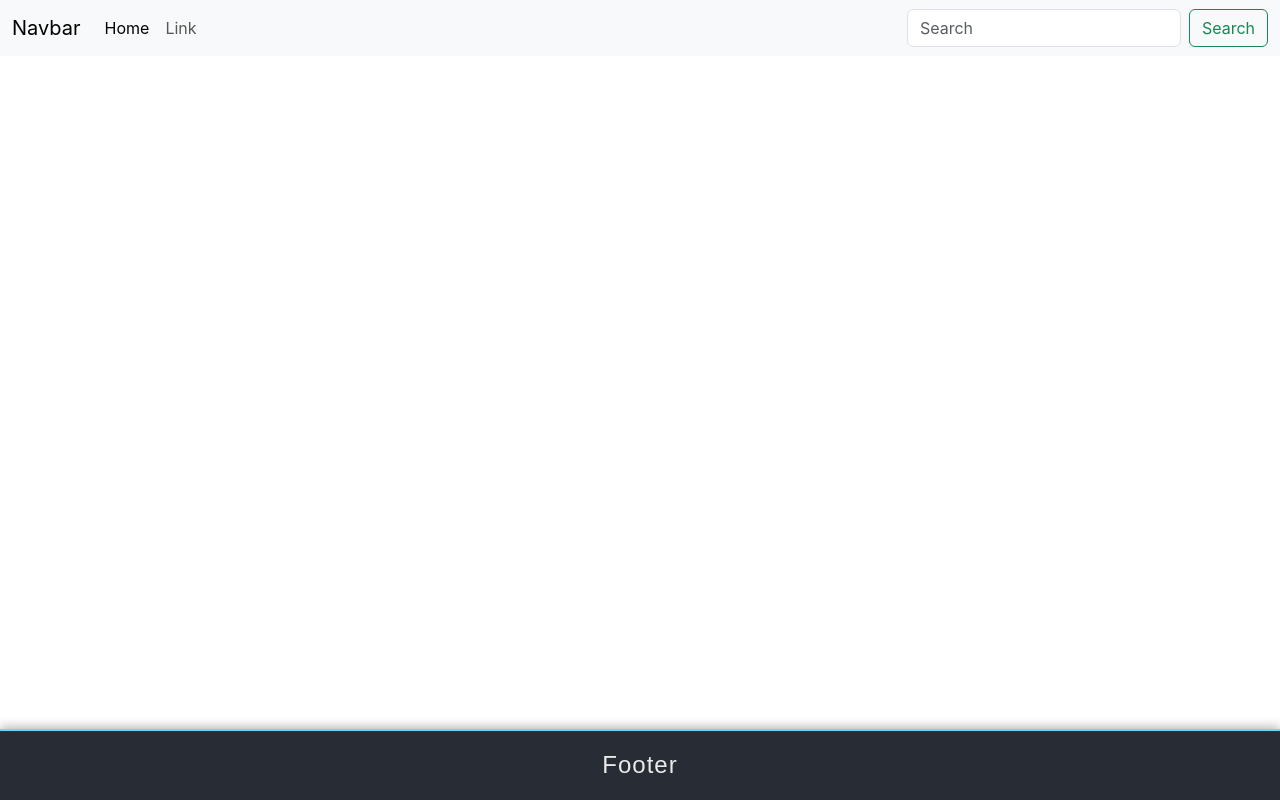
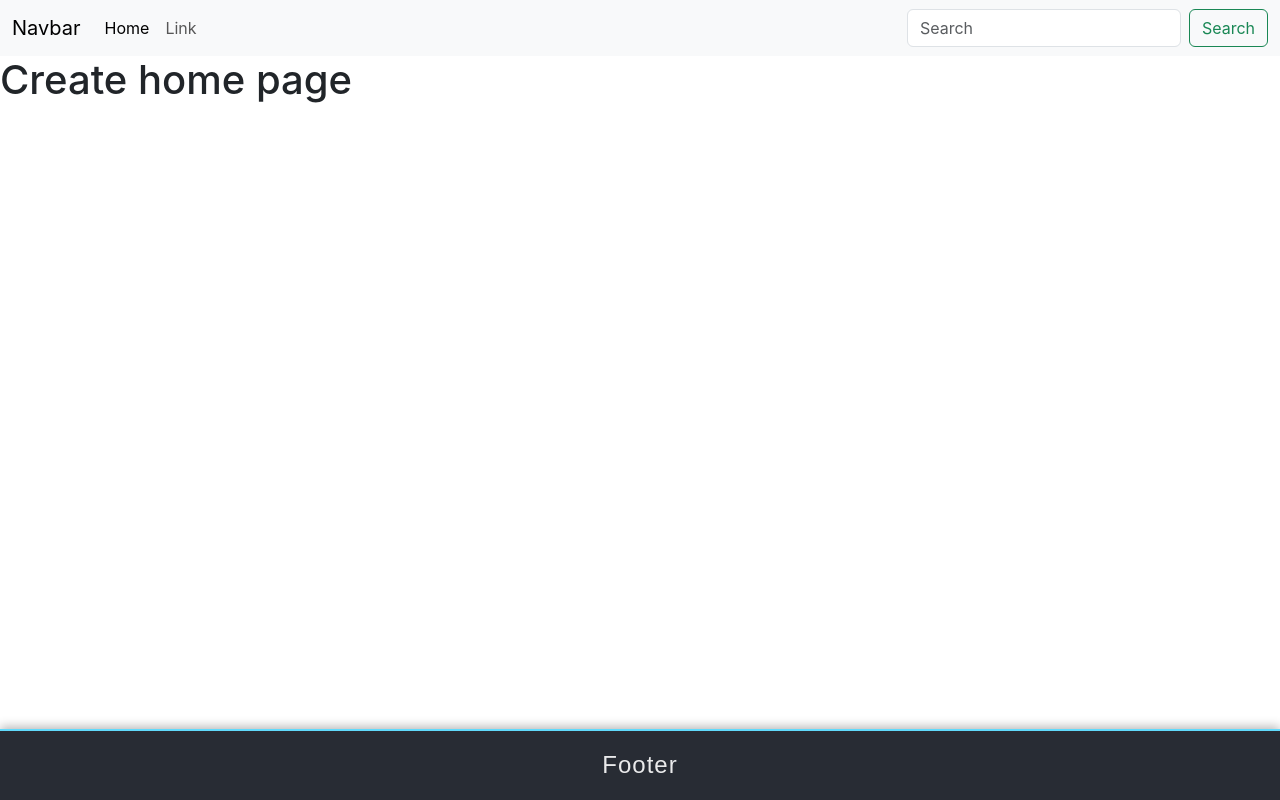
Before and after one commit to Joeken10/The-Sizzled-Munch, a React (Create React App) app in the folder thesizzledmunch/: page / in a window 1280 px wide. Built offline with nearby package versions, Linux system fonts and the light colour scheme.

Commit message:
creating a home page

```diff
--- a/thesizzledmunch/src/Components/files/Home.js
+++ b/thesizzledmunch/src/Components/files/Home.js
@@ -3,7 +3,7 @@
 function Home() {
   return (
     <div>
-
+      <h1>Create home page</h1>
     </div>
   );
 }
```
